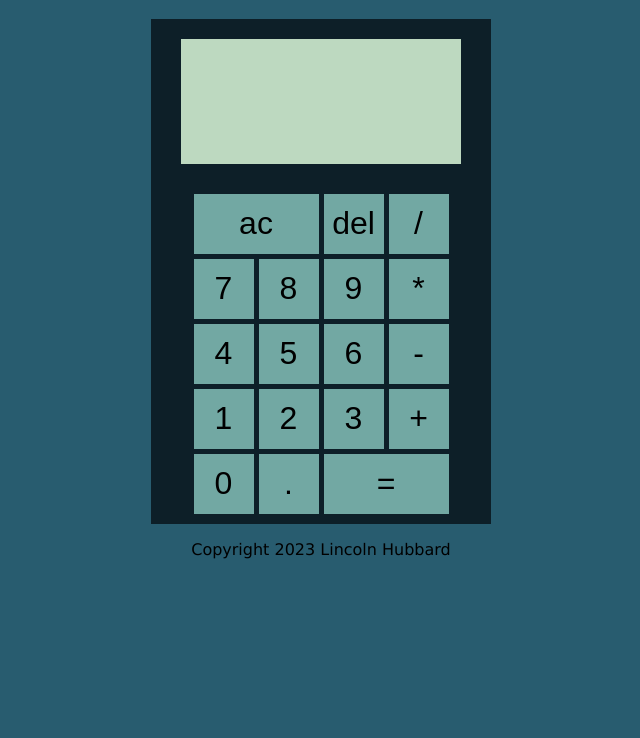
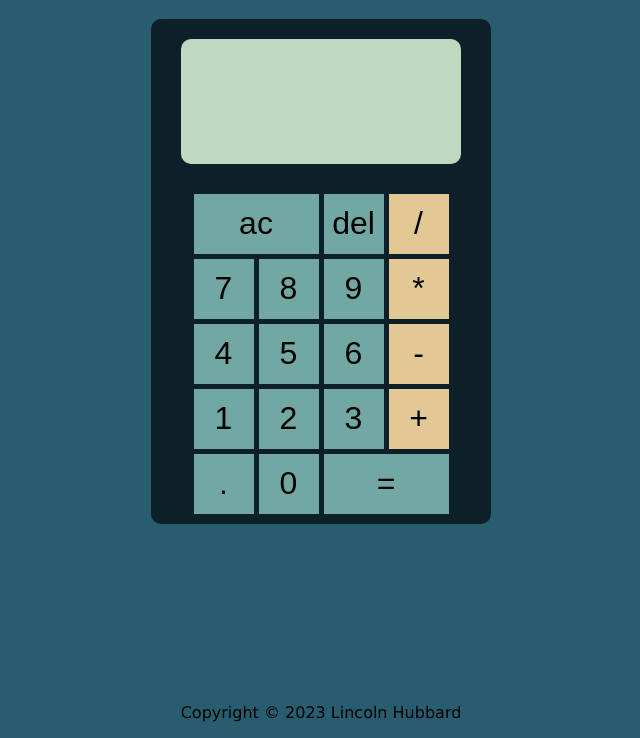
Before and after one commit to LincolnHubbard/calculator, a plain HTML site: page index.html in a window 1280 px wide. Shown: the part 62-800 px from the top of the page, without its empty margins (319-959 px from the left). Drawn offline with Linux system fonts and the light colour scheme.

Commit message:
Force footer to bottom of page

```diff
--- a/index.html
+++ b/index.html
@@ -10,6 +10,7 @@
     <header>
         <h1>calculator</h1>
     </header>
+    <div id="content">
         <div id="container">
             <div id="screen">
                 <div id="expression"></div>
@@ -31,15 +32,16 @@
                 <button class="number">2</button>
                 <button class="number">3</button>
                 <button class="operator">+</button>
+                <button class="number">.</button>
                 <button class="number">0</button>
-            <button class="number">.</button>
                 <button id="equals" class="span-two">=</button>
             </div>
         </div>
+    </div>
+    <footer>
+        <p>Copyright © 2023 Lincoln Hubbard</p>
+    </footer>
 
-    <footer>
-        <p>Copyright 2023 Lincoln Hubbard</p>
-    </footer>
-    <script src="script.js"></script>
+    <script src="script.js" defer></script>
 </body>
 </html>
--- a/style.css
+++ b/style.css
@@ -1,3 +1,11 @@
+html, body{
+    height: 100%;
+}
+
+#content{
+    flex: 1 0 auto;
+}
+
 body{
     display:flex;
     flex-direction: column;
@@ -21,7 +29,7 @@ header{
     display: flex;
     flex-direction: column;
     align-items: center;
-    /* word-wrap: normal; */
+    border-radius: 10px;
 }
 
 #screen{
@@ -36,6 +44,7 @@ header{
     align-items: flex-end;
     word-wrap: break-word;
     word-break: break-all;
+    border-radius: 10px;
 }
 
 #expression{
@@ -70,6 +79,10 @@ button{
     height: 40px;
     margin: 5px; */
 }
+
+.operator{
+    background-color: #E1C894;
+}
 button:hover{
     background-color: #bcdad7;
 }
@@ -77,3 +90,7 @@ button:hover{
 .span-two{
     grid-column: span 2;
 }
+
+footer{
+    flex-shrink: 0;
+}
```
Lines whose indentation alone changed are shown as unchanged.
